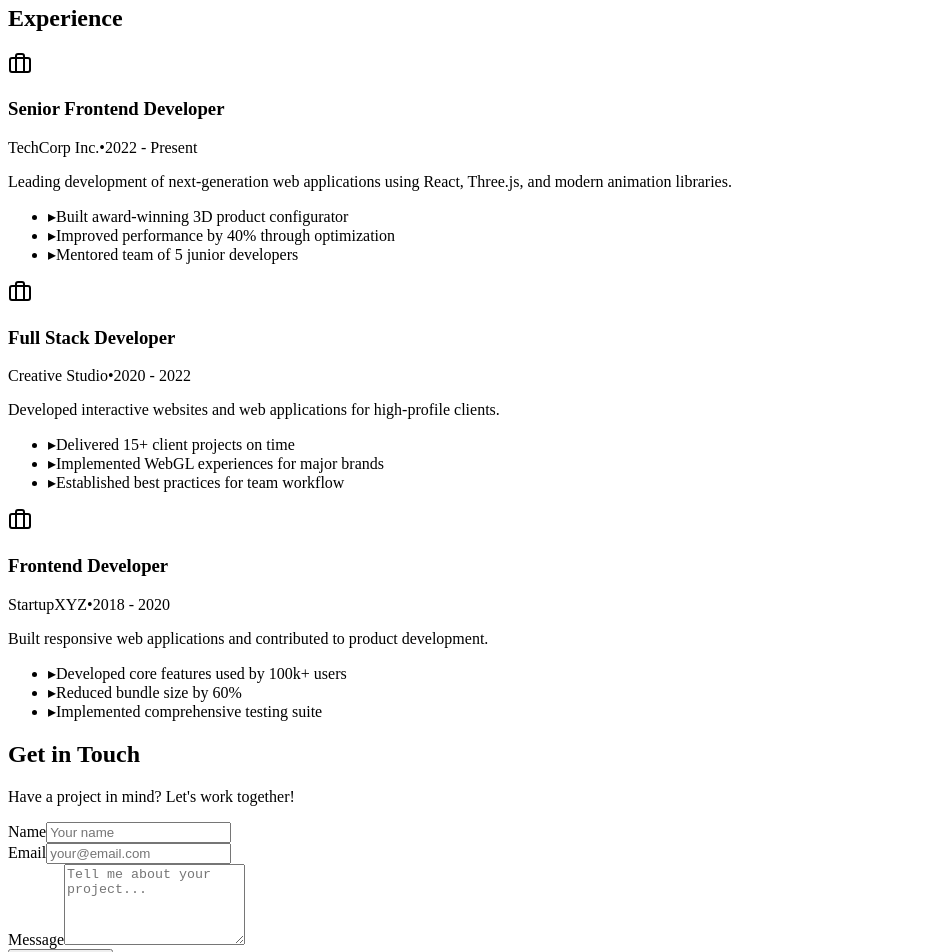
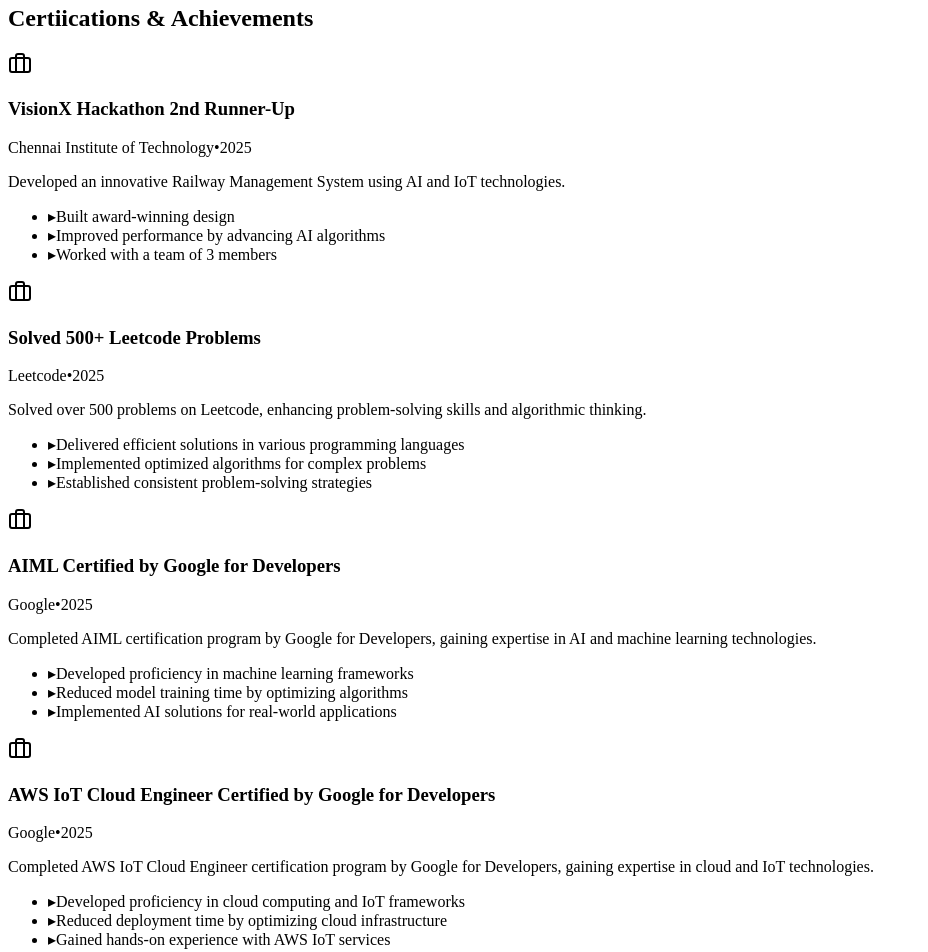
Before and after one commit to AbishekRaj2007/Portfolio, a React (Vite) app in the folder client/: page / in a window 1280 px wide. Shown: the part 8300-9252 px from the top of the page, without its empty margins (0-928 px from the left). Built offline with nearby package versions, Linux system fonts and the light colour scheme.

Commit message:
Experience Section updated

```diff
--- a/client/src/components/ExperienceSection.tsx
+++ b/client/src/components/ExperienceSection.tsx
@@ -6,38 +6,62 @@ import { Briefcase } from "lucide-react";
 const experiences = [
   {
     id: 1,
-    role: "Senior Frontend Developer",
-    company: "TechCorp Inc.",
-    period: "2022 - Present",
-    description: "Leading development of next-generation web applications using React, Three.js, and modern animation libraries.",
+    role: "VisionX Hackathon 2nd Runner-Up",
+    company: "Chennai Institute of Technology",
+    period: "2025",
+    description: "Developed an innovative Railway Management System using AI and IoT technologies.",
     achievements: [
-      "Built award-winning 3D product configurator",
-      "Improved performance by 40% through optimization",
-      "Mentored team of 5 junior developers",
+      "Built award-winning design",
+      "Improved performance by advancing AI algorithms",
+      "Worked with a team of 3 members",
     ],
   },
   {
     id: 2,
-    role: "Full Stack Developer",
-    company: "Creative Studio",
-    period: "2020 - 2022",
-    description: "Developed interactive websites and web applications for high-profile clients.",
+    role: "Solved 500+ Leetcode Problems",
+    company: "Leetcode",
+    period: "2025",
+    description:"Solved over 500 problems on Leetcode, enhancing problem-solving skills and algorithmic thinking.",
     achievements: [
-      "Delivered 15+ client projects on time",
-      "Implemented WebGL experiences for major brands",
-      "Established best practices for team workflow",
+      "Delivered efficient solutions in various programming languages",
+      "Implemented optimized algorithms for complex problems",
+      "Established consistent problem-solving strategies",
     ],
   },
   {
     id: 3,
-    role: "Frontend Developer",
-    company: "StartupXYZ",
-    period: "2018 - 2020",
-    description: "Built responsive web applications and contributed to product development.",
+    role: "AIML Certified by Google for Developers",
+    company: "Google",
+    period: "2025",
+    description: "Completed AIML certification program by Google for Developers, gaining expertise in AI and machine learning technologies.",
     achievements: [
-      "Developed core features used by 100k+ users",
-      "Reduced bundle size by 60%",
-      "Implemented comprehensive testing suite",
+      "Developed proficiency in machine learning frameworks",
+      "Reduced model training time by optimizing algorithms",
+      "Implemented AI solutions for real-world applications",
+    ],
+  },
+  {
+    id: 4,
+    role: "AWS IoT Cloud Engineer Certified by Google for Developers",
+    company: "Google",
+    period: "2025",
+    description: "Completed AWS IoT Cloud Engineer certification program by Google for Developers, gaining expertise in cloud and IoT technologies.",
+    achievements: [
+      "Developed proficiency in cloud computing and IoT frameworks",
+      "Reduced deployment time by optimizing cloud infrastructure",
+      "Gained hands-on experience with AWS IoT services",
+    ],
+  },
+  {
+    id: 5,
+    role: "MongoDB Certified Developer",
+    company: "MongoDB",
+    period: "2025",
+    description: "Completed MongoDB Developer certification program by Google for Developers, gaining expertise in database management and development.",
+    achievements: [
+      "Delivered efficient database solutions",
+      "Efficiently managed and optimized database performance",
+      "Implemented scalable database architectures",
     ],
   },
 ];
@@ -61,7 +85,7 @@ export function ExperienceSection() {
           className="text-center mb-16"
         >
           <h2 className="font-display font-bold text-4xl md:text-5xl mb-4">
-            Experience
+            Certiications & Achievements
           </h2>
           <div className="w-24 h-1 bg-gradient-to-r from-primary to-chart-2 mx-auto rounded-full" />
         </motion.div>
```
